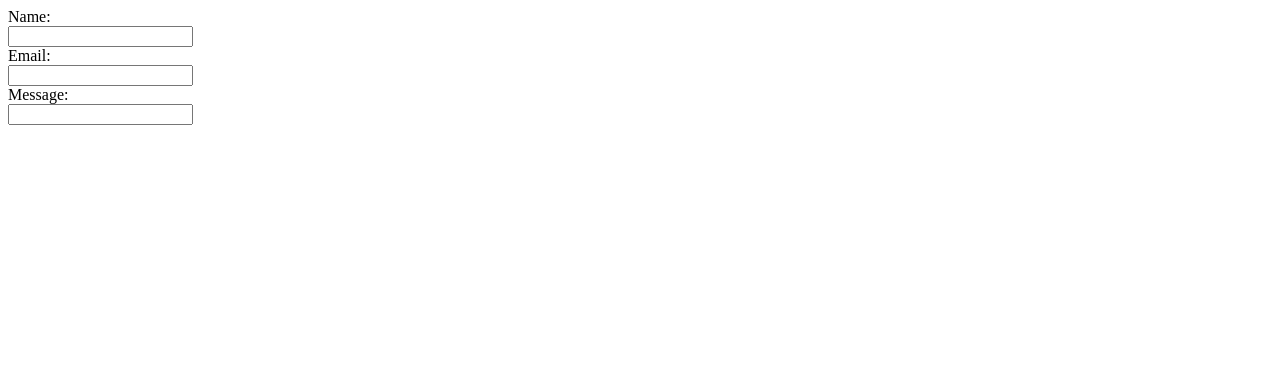
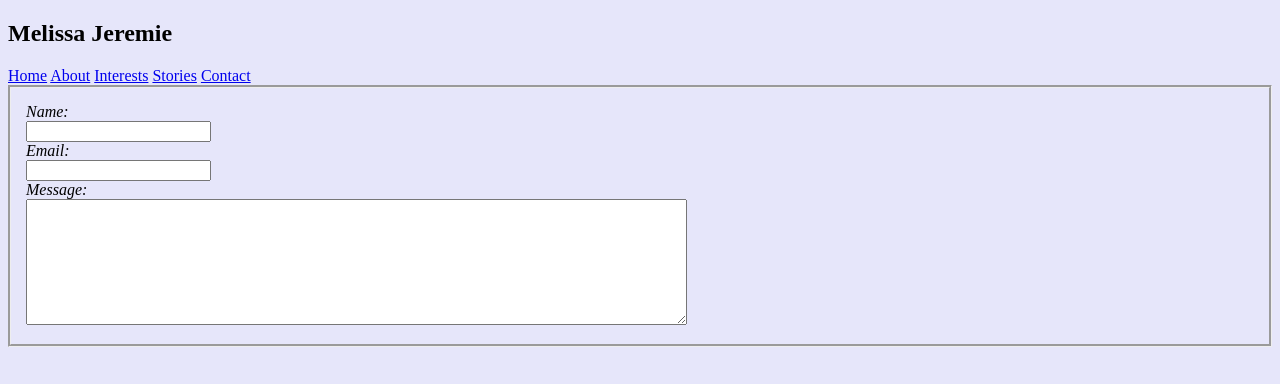
Before and after one commit to melissajeremie/SE-Homework, a plain HTML site: page Pre-work Final/contact.html in a window 1280 px wide. Drawn offline with Linux system fonts and the light colour scheme.

Commit message:
additional site pages

```diff
--- a/Pre-work Final/contact.html
+++ b/Pre-work Final/contact.html
@@ -3,19 +3,35 @@
 
 <head>
   <meta charset="utf-8">
-    <title></title>
+  <link rel="stylesheet" href="style.css">
+  <title>Melissa Jeremie</title>
 </head>
 
   <body>
+    <div class="header">
+      <h2>Melissa Jeremie</h2>
+    </div>
 
+    <div class="nav">
+      <nav>
+        <a href="./index.html">Home</a>
+        <a href="./about.html">About</a>
+        <a href="./interests.html">Interests</a>
+        <a href="./stories.html">Stories</a>
+        <a href="./contact.html">Contact</a>
+      </nav>
+    </div>
+
+    <div class="form">
       <form class="contact" action="index.html" method="post">
         Name:<br>
         <input type="text" name="name"> <br>
         Email: <br>
         <input type="email" name="email"> <br>
         Message: <br>
-      <input type="text" name="message">
+        <textarea name="message" rows="8" cols="80"></textarea>
       </form>
+    </div>
 
   </body>
 
--- a/Pre-work Final/style.css
+++ b/Pre-work Final/style.css
@@ -1,3 +1,10 @@
 body {
   background-color: lavender;
 }
+
+form {
+  padding: 15px;
+  font-style: italic;
+  border-style: groove;
+  font-weight: 900px;
+}
```
Also changed, not shown: Pre-work Final/index.html (+6 -8 lines), Pre-work Final/interests.html (+11 -8 lines), Pre-work Final/stories.html (+27 -0 lines). Lines whose indentation alone changed are shown as unchanged.
